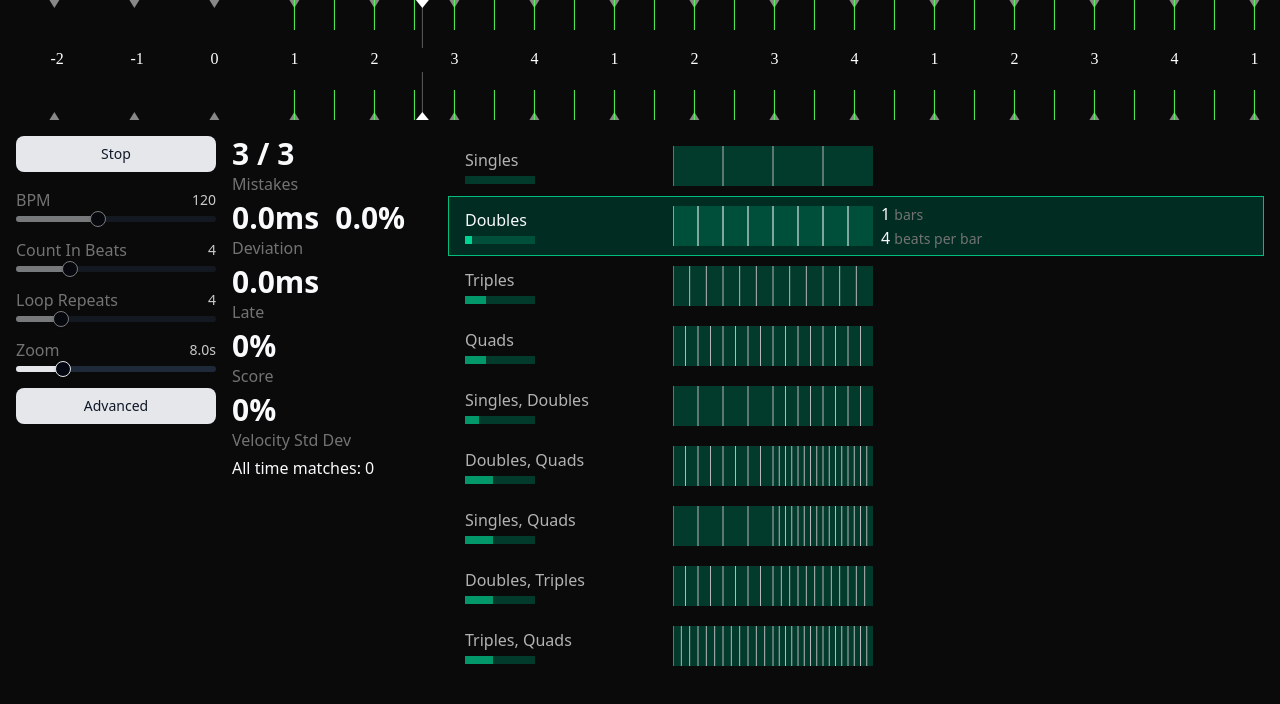
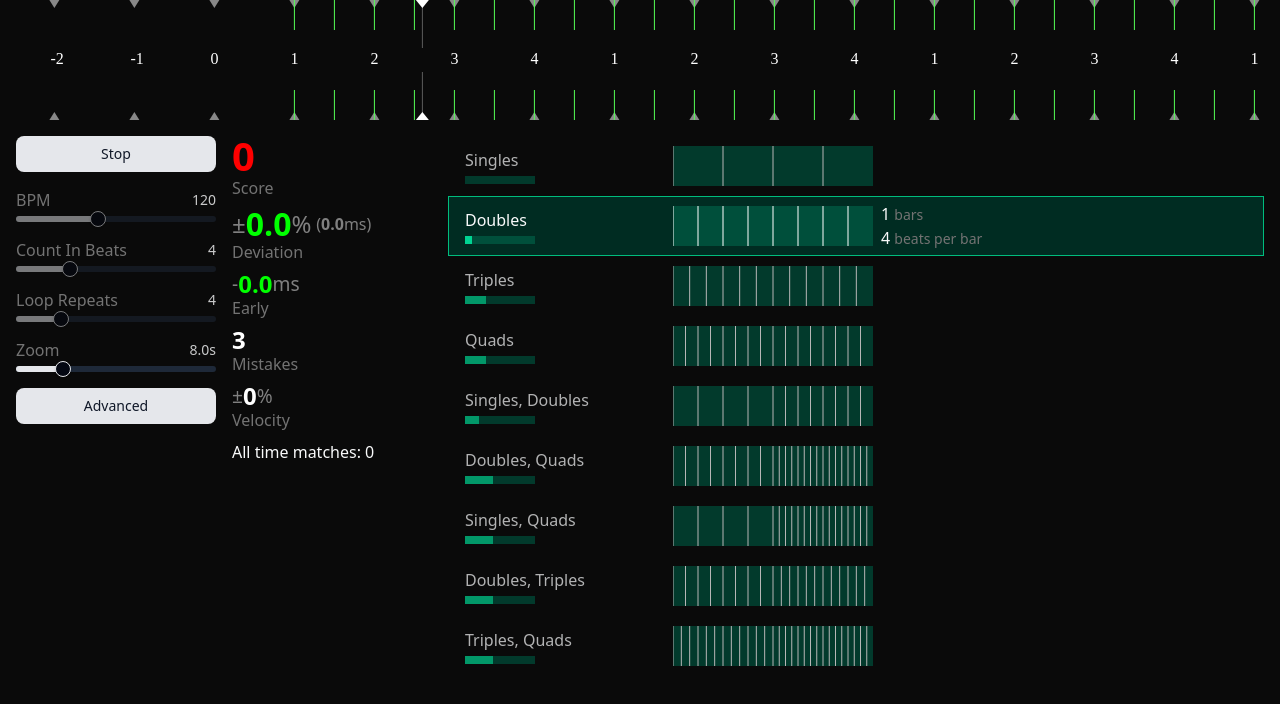
Before and after one commit to spensbot/beat-bot, a React (Vite) app: page / in a window 1280 px wide. Both pictures are taken after a click on the button "Play". Shown: the top 704 px of the page. Built offline with nearby package versions, Linux system fonts and the light colour scheme; no server answers.

Commit message:
Add color & hierarchy to stats

```diff
--- a/src/redux/appSlice.ts
+++ b/src/redux/appSlice.ts
@@ -30,12 +30,11 @@ export const appSlice = createSlice({
       state.metronome.gain = action.payload
     },
     startSession: (state, action: PayloadAction<PerfTime>) => {
-      pushExistingSessionStatsIntoHistory(state as AppState)
+      resetSession(state as AppState)
       state.activeSession = initSession(action.payload, state.loop, state.time as TimeSettings)
     },
     endSession: (state) => {
-      pushExistingSessionStatsIntoHistory(state as AppState)
-      state.activeSession = undefined
+      resetSession(state as AppState)
     },
     addPress: (state, action: PayloadAction<Press_t>) => {
       state.activeSession?.presses.push(action.payload)
@@ -49,7 +48,7 @@ export const appSlice = createSlice({
       state.visualizer.length_s = clamp(action.payload, VISUALIZER_LENGTH_MIN, VISUALIZER_LENGTH_MAX)
     },
     setLoop: (state, action: PayloadAction<Loop_t>) => {
-      pushExistingSessionStatsIntoHistory(state as AppState)
+      resetSession(state as AppState)
       state.loop = action.payload
     },
     setInputLatency: (state, action: PayloadAction<number>) => {
@@ -58,10 +57,11 @@ export const appSlice = createSlice({
   },
 })
 
-function pushExistingSessionStatsIntoHistory(state: AppState) {
+function resetSession(state: AppState) {
   if (state.activeSession === undefined) return
 
   const sessionEval = evaluateSession(state.activeSession, state.loop.data, state.time.tempo)
+  state.activeSession = undefined
   if (sessionEval.matches.length < 1) return
 
   const sessionStats = getSessionStats(sessionEval)
--- a/src/ui/stats/LoopStatsView.tsx
+++ b/src/ui/stats/LoopStatsView.tsx
@@ -2,6 +2,8 @@ import { SessionStats_t } from "@/engine/loop/SessionStats"
 import { useAppState } from "@/redux/hooks"
 import { sum } from "@/utils/listUtils"
 import { Stats } from "@/utils/Stats"
+
+const PASSING_SCORE = 0.9
 
 export function LoopStatsView({ loopId }: { loopId: string }) {
   const stats: SessionStats_t[] | undefined = useAppState(
@@ -11,17 +13,22 @@ export function LoopStatsView({ loopId }: { loopId: string }) {
   if (!stats) return null
 
   const renderStats: StatProps[] = [
-    { label: "Total Matches", value: sum(stats, (s) => s.nMatches) },
-    { label: "Average Score", value: Stats.mean(stats.map((s) => s.score)) },
-    { label: "Max BPM", value: Stats.max(stats.map((s) => s.bpm)) },
+    // { label: "Total Matches", value: sum(stats, (s) => s.nMatches) },
+    // { label: "Average Score", value: Stats.mean(stats.map((s) => s.score)) },
     {
-      label: "Average Variance",
-      value: `${Stats.mean(stats.map((s) => s.delta_stdDev_ratio))}%`,
+      label: "Highest Passing BPM (>90%)",
+      value: Stats.max(
+        stats.filter((s) => s.score > PASSING_SCORE).map((s) => s.bpm)
+      ),
     },
-    {
-      label: "Velocity Std Dev",
-      value: Stats.stdDev(stats.map((s) => s.velocity_avg)),
-    },
+    // {
+    //   label: "Average Variance",
+    //   value: `${Stats.mean(stats.map((s) => s.delta_stdDev_ratio))}%`,
+    // },
+    // {
+    //   label: "Velocity Std Dev",
+    //   value: Stats.stdDev(stats.map((s) => s.velocity_avg)),
+    // },
   ]
 
   return (
@@ -41,7 +48,7 @@ interface StatProps {
 function Stat({ label, value }: StatProps) {
   return (
     <div className="stat">
-      <span className="label">{label}:</span>
+      <span className="label">{label}: </span>
       <span className="value">{value}</span>
     </div>
   )
--- a/src/ui/stats/StatsView.tsx
+++ b/src/ui/stats/StatsView.tsx
@@ -8,53 +8,127 @@ export default function StatsView() {
   const eval_ = useAppState(selectSessionEval)
   const stats = eval_ ? getSessionStats(eval_) : null
 
-  const mistakes = stats ? `${stats?.nMistakes} / ${stats?.nTargets}` : "-"
-  const matches = stats ? `${stats?.nMatches}` : "-"
-  const deviation = stats
-    ? `${(stats.delta_stdDev_s * 1000).toFixed(1)}ms`
-    : "-"
-  const deltaAvg = stats ? `${(stats.delta_avg_s * 1000).toFixed(1)}ms` : "-"
-  const deltaText =
-    stats === null ? "" : stats.delta_avg_s < 0 ? "Early" : "Late"
-  const deviationPct = stats
-    ? `${(stats.delta_stdDev_ratio * 100).toFixed(1)}%`
-    : "-"
-  const score = stats ? `${(stats.score * 100).toFixed(0)}%` : "-"
-  const nTargets = stats?.nTargets.toString() ?? "-"
-  const velocityStdDev = stats
-    ? `${(stats.velocity_stdDev * 100).toFixed(0)}%`
-    : "-"
+  if (stats === null) return <div>No stats yet</div>
+
+  const isLate = stats ? stats.delta_avg_s > 0 : false
 
   return (
-    <div className="flex flex-col gap-1 w-50">
+    <div className="flex flex-col gap-2 w-50">
+      {Stat("Score", [
+        val(
+          Math.floor(stats.score * 100).toFixed(0),
+          2.5,
+          getScoreColor(stats.score)
+        ),
+        // pun("%", 2),
+      ])}
+      {Stat("Deviation", [
+        pun("±", 1.5),
+        val(
+          (stats.delta_stdDev_ratio * 100).toFixed(1),
+          2,
+          getDevationRatioColor(stats.delta_stdDev_ratio)
+        ),
+        pun("%  ", 1.5),
+        gap(0.3),
+        pun("(", 1),
+        val(
+          (stats.delta_stdDev_s * 1000).toFixed(1),
+          1,
+          "gray" // getDeviationMsColor(stats.delta_stdDev_s * 1000)
+        ),
+        pun("ms)", 1),
+      ])}
+      {Stat(isLate ? "Late" : "Early", [
+        pun(isLate ? "+" : "-", 1.2),
+        val(
+          Math.abs(stats.delta_avg_s * 1000).toFixed(1),
+          1.5,
+          getDeviationMsColor(Math.abs(stats.delta_avg_s * 1000))
+        ),
+        pun("ms", 1.2),
+      ])}
+      {Stat("Mistakes", [val(stats.nMistakes.toString(), 1.5, "white")])}
+      {Stat("Velocity", [
+        pun("±", 1.2),
+        val((stats.velocity_stdDev * 100).toFixed(0), 1.5, "white"),
+        pun("%", 1.2),
+      ])}
       {/* <Stat name="Targets" value={nTargets} /> */}
-      <Stat name="Mistakes" value={mistakes} />
       {/* <Stat name="Matches" value={matches} /> */}
-      <Stat name="Deviation" value={deviation} value2={deviationPct} />
-      <Stat name={deltaText} value={deltaAvg} />
-      <Stat name="Score" value={`${score}`} />
-      <Stat name="Velocity Std Dev" value={velocityStdDev} />
       <HistoricalStatsView />
     </div>
   )
 }
 
-const Stat = ({
-  value,
-  value2,
-  name,
-  color = "#fff",
-}: {
-  name: string
-  value: string
-  value2?: string
-  color?: string
-}) => (
+interface StatDisplay {
+  text: string
+  rem: number
+  color: string
+  weight: number
+  width?: number
+}
+
+function val(text: string, rem: number, color: string): StatDisplay {
+  return { text, rem, color, weight: 700 }
+}
+
+function pun(text: string, rem: number): StatDisplay {
+  return { text, rem, color: "gray", weight: 400 }
+}
+
+function gap(rem: number): StatDisplay {
+  return { text: "", rem, color: "transparent", weight: 0, width: rem }
+}
+
+const Stat = (name: string, displays: StatDisplay[]) => (
   <div>
-    <div className="flex gap-4">
-      <strong className={cn(color, "text-3xl")}>{value}</strong>
-      {value2 && <strong className={cn(color, "text-3xl")}>{value2}</strong>}
+    <div className="flex gap-0 items-center">
+      {displays.map((d, i) => (
+        <div
+          key={i}
+          style={{
+            fontWeight: d.weight,
+            color: d.color,
+            fontSize: `${d.rem}rem`,
+            lineHeight: 1,
+            width: d.width ? `${d.width}rem` : "auto",
+          }}
+        >
+          {d.text}
+        </div>
+      ))}
     </div>
     <p className="text-neutral-500">{name}</p>
   </div>
 )
+
+function getScoreColor(score: number) {
+  if (score >= 0.9) return color(1)
+  if (score >= 0.8) return color(0.7)
+  if (score >= 0.7) return color(0.5)
+  if (score >= 0.6) return color(0.3)
+  return color(0)
+}
+
+function getDeviationMsColor(ms: number) {
+  if (ms <= 10) return color(1)
+  if (ms <= 15) return color(0.9)
+  if (ms <= 20) return color(0.8)
+  if (ms <= 25) return color(0.6)
+  if (ms <= 30) return color(0.5)
+  if (ms <= 40) return color(0.3)
+  return color(0)
+}
+
+function getDevationRatioColor(ratio: number) {
+  if (ratio <= 0.05) return color(1)
+  if (ratio <= 0.1) return color(0.9)
+  if (ratio <= 0.15) return color(0.8)
+  if (ratio <= 0.2) return color(0.6)
+  if (ratio <= 0.3) return color(0.5)
+  if (ratio <= 0.4) return color(0.3)
+  return color(0)
+}
+
+const color = (ratio: number) => `hsl(${ratio * 120}, 100%, 50%)`
--- a/src/utils/RollingAverage.ts
+++ b/src/utils/RollingAverage.ts
@@ -2,18 +2,24 @@ export default class RollingAverage {
   private average: number
   private newWeight = 1
   private oldWeight = 0
+  private maxDelta: number | undefined
 
-  constructor(init: number, newWeight: number = 0.1) {
+  constructor(init: number, newWeight: number = 0.1, maxDelta?: number) {
     if (newWeight < 0.0 || newWeight > 1.0) {
       throw new Error(`Invalid newWeight: ${newWeight}. It must be between 0.0 and 1.0.`)
     }
     this.average = init
     this.newWeight = newWeight
     this.oldWeight = 1.0 - newWeight
+    this.maxDelta = maxDelta
   }
 
   push(sample: number) {
     this.average = this.newWeight * sample + this.oldWeight * this.average
+
+    if (this.maxDelta) {
+      this.resetIfOutsideDelta(sample, this.maxDelta)
+    }
   }
 
   get() {
@@ -23,4 +29,13 @@ export default class RollingAverage {
   reset(newAverage: number) {
     this.average = newAverage
   }
+
+  /** Resets the average if the rolling average is too far from the target average */
+  resetIfOutsideDelta(newAverage: number, deltaThreshold: number) {
+    const distance = Math.abs(newAverage - this.average)
+
+    if (distance > deltaThreshold) {
+      this.reset(newAverage)
+    }
+  }
 }
--- a/src/utils/timeUtils.ts
+++ b/src/utils/timeUtils.ts
@@ -175,8 +175,9 @@ export function timeDelta_perfToAudio(ctx: AudioContext): Duration {
   if (avgTimeDelta) {
     avgTimeDelta.push(delta.s())
   } else {
-    avgTimeDelta = new RollingAverage(delta.s(), 0.01)
+    avgTimeDelta = new RollingAverage(delta.s(), 0.05, 0.100 /* 50ms max delta */)
   }
+
   return Duration.s(avgTimeDelta.get()).plus(audioLatency(ctx))
 }
 
```
Also changed, not shown: 1 other file (tests, documents, lock files or other folders).
